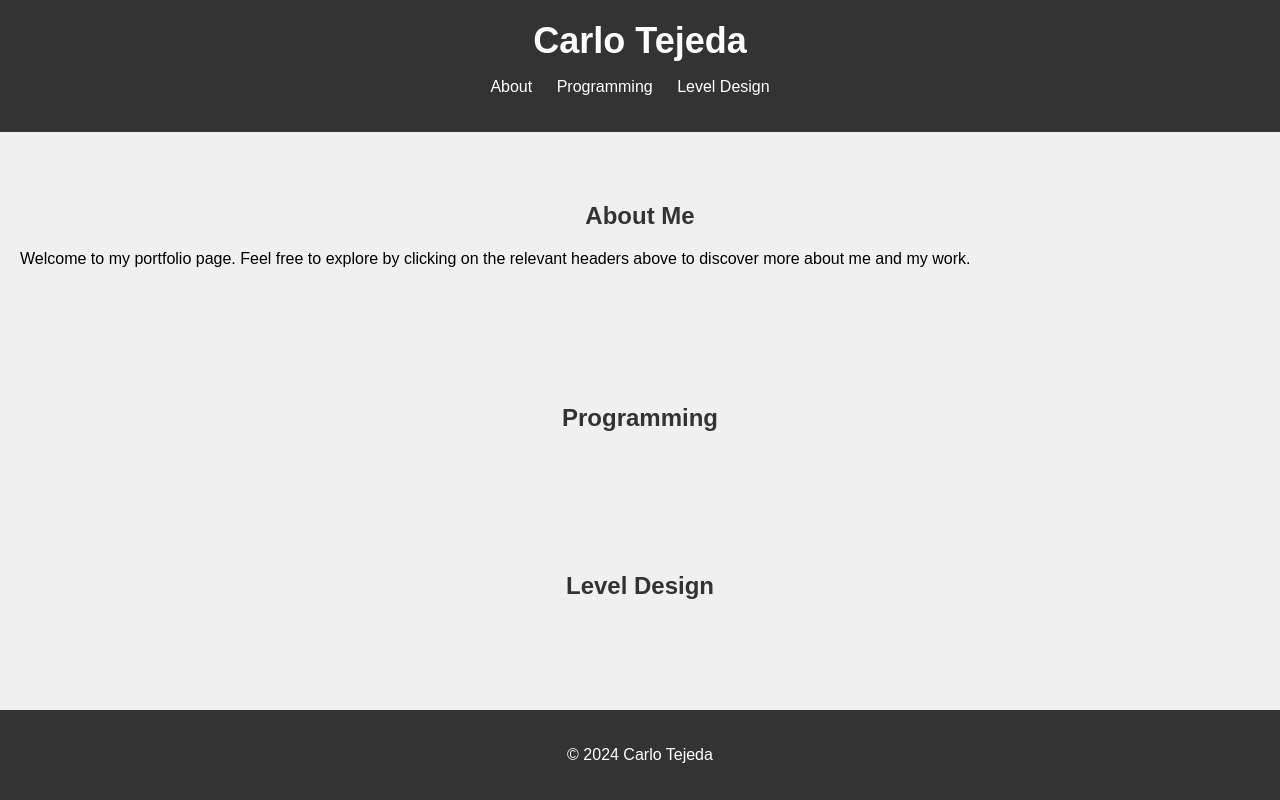
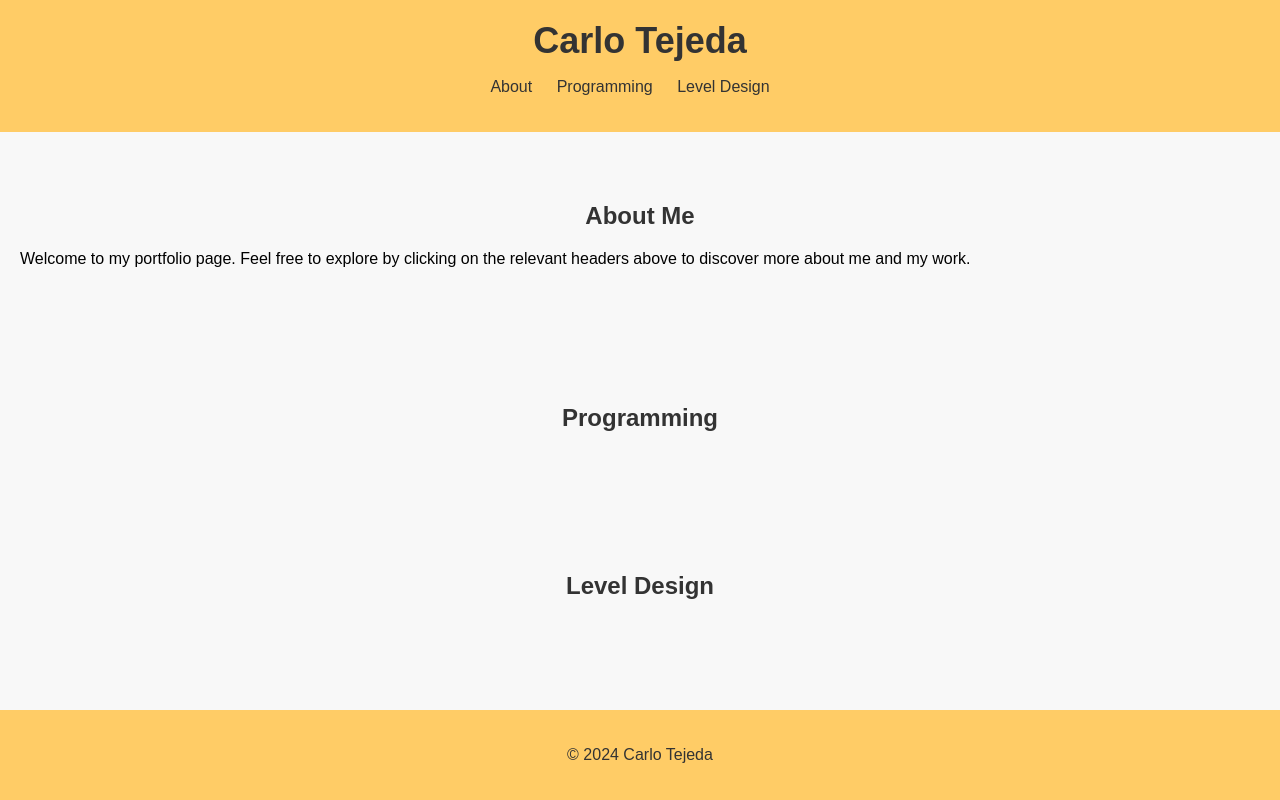
Before and after one commit to KripKode/kripkode.github.io, a plain HTML site: page index.html in a window 1280 px wide. Drawn offline with Linux system fonts and the light colour scheme.

Commit message:
Update styles.css

```diff
--- a/styles.css
+++ b/styles.css
@@ -2,12 +2,12 @@ body {
     font-family: Arial, sans-serif;
     margin: 0;
     padding: 0;
-    background-color: #f0f0f0;
+    background-color: #f8f8f8;
 }
 
 header {
-    background-color: #333;
-    color: #fff;
+    background-color: #ffcc66;
+    color: #333;
     padding: 20px;
     text-align: center;
 }
@@ -28,7 +28,7 @@ nav ul {
     }
 
         nav ul li a {
-            color: #fff;
+            color: #333;
             text-decoration: none;
             transition: color 0.3s ease;
         }
@@ -47,8 +47,8 @@ section {
     }
 
 footer {
-    background-color: #333;
-    color: #fff;
+    background-color: #ffcc66;
+    color: #333;
     text-align: center;
     padding: 20px 0;
     position: fixed;
```
